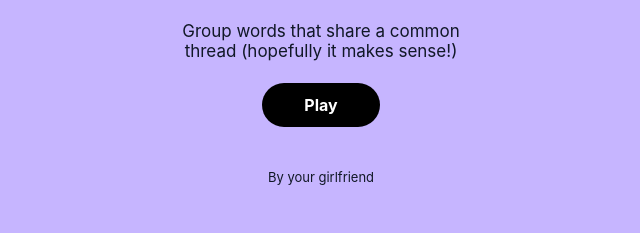
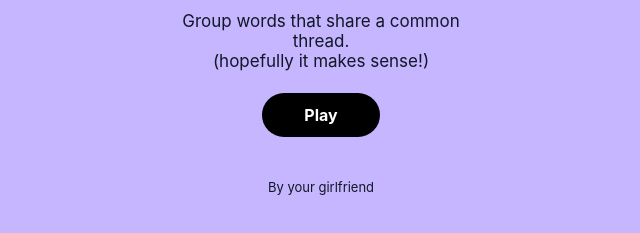
Before and after one commit to thedonutisapeach/nicks-connections, a plain HTML site: page index.html in a window 1280 px wide. Shown: the part 387-620 px from the top of the page, without its empty margins (319-959 px from the left). Drawn offline with Linux system fonts and the light colour scheme; no server answers.

Commit message:
Fix subtitle formatting in index.html

```diff
--- a/index.html
+++ b/index.html
@@ -494,7 +494,7 @@
       </div>
       <div class="intro-title">Nick's Very Own <br> Wintertime Connections</div>
       <div class="intro-subtitle">
-        Group words that share a common thread (hopefully it makes sense!)
+        Group words that share a common thread. <br> (hopefully it makes sense!)
       </div>
       <button id="introPlay" class="intro-play">Play</button>
       <div id="introDate" class="intro-date"></div>
```
